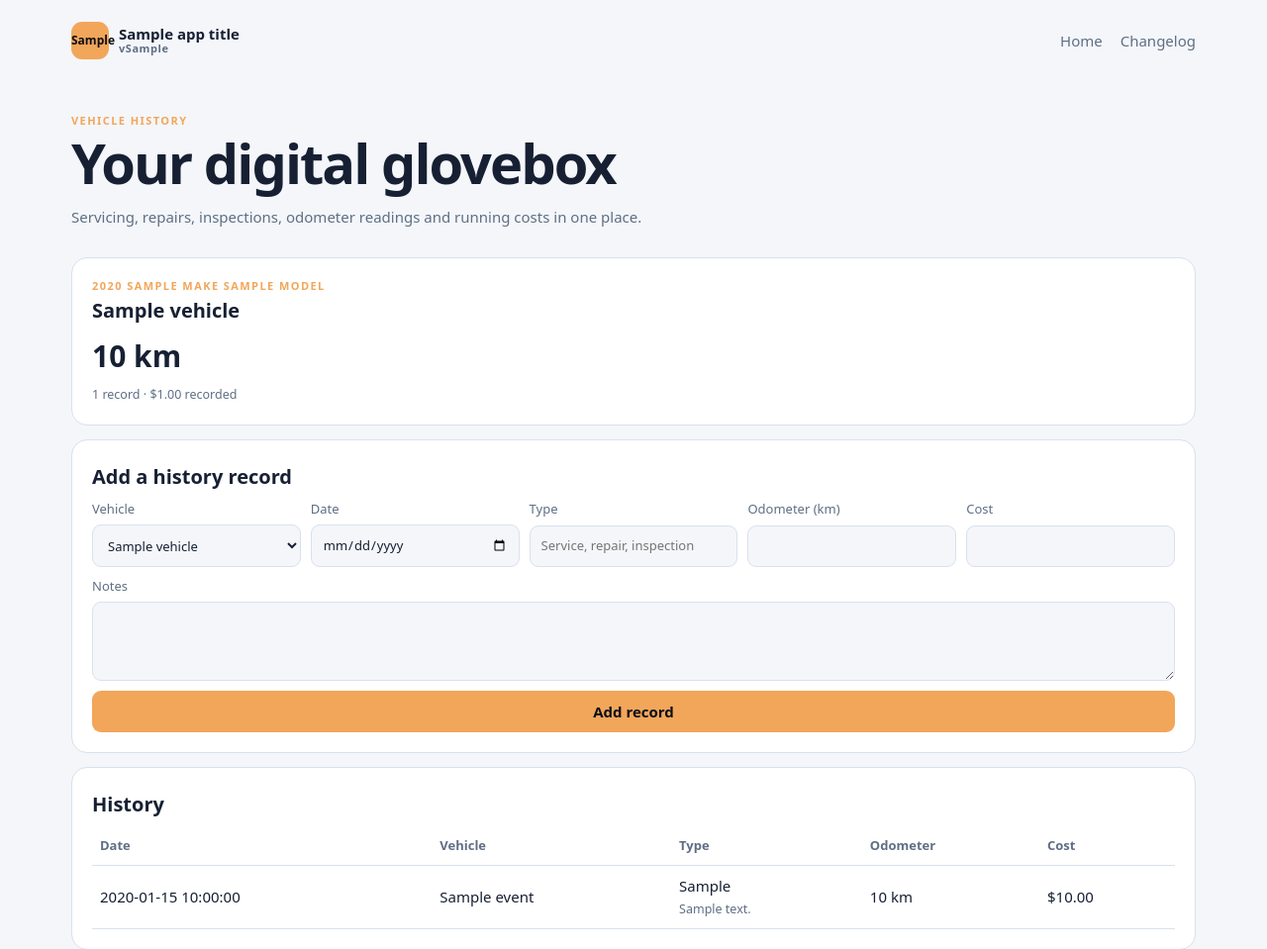
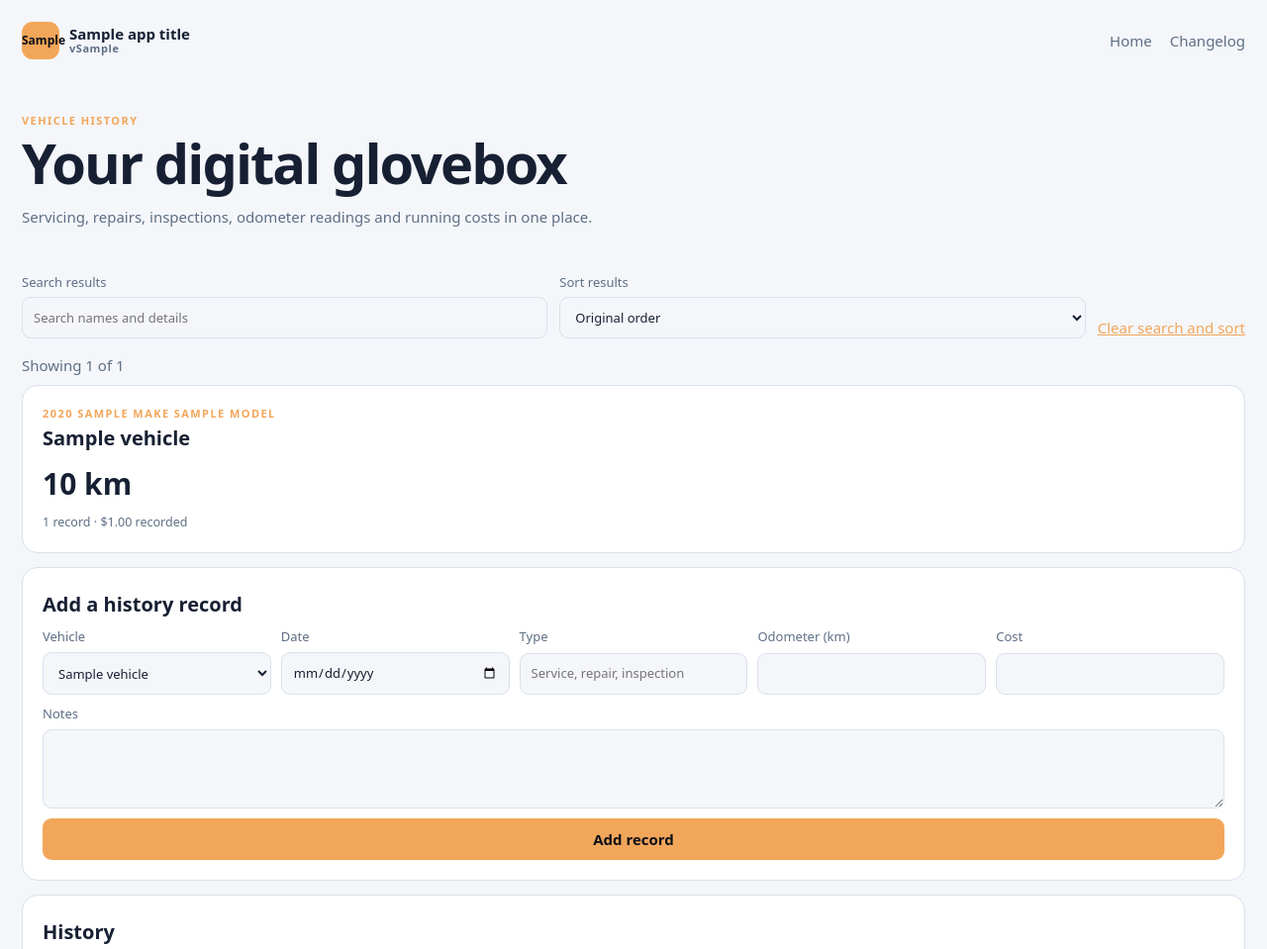
Before and after one commit to mx5matt/glovebox, a Python web app: template templates/index.html in a window 1280 px wide. Shown: the top 959 px of the page at 99% size. Run offline with Jinja, Linux system fonts and the light colour scheme; the template is opened without the code that fills it: most values are stand-ins (such as "Sample title", 1, 10 or a date in 2020).

Commit message:
Release glovebox v0.1.1

```diff
--- a/compose.yaml
+++ b/compose.yaml
@@ -1,7 +1,7 @@
 services:
   app:
     build: .
-    image: glovebox:0.1.0
+    image: glovebox:0.1.1
     container_name: glovebox
     restart: unless-stopped
     ports:
--- /dev/null
+++ b/static/dashboard.js
@@ -0,0 +1,95 @@
+(() => {
+  'use strict';
+  const root = document.querySelector('[data-dashboard-results]');
+  if (!root) return;
+  const rows = [...root.querySelectorAll('[data-dashboard-item]')];
+  const original = rows.map((el, index) => ({el, index, parent:el.parentElement, text:(el.textContent || '').toLocaleLowerCase()}));
+  const groups = [...root.querySelectorAll('[data-dashboard-group]')];
+  const tools = document.createElement('form');
+  tools.className = 'dashboard-tools'; tools.setAttribute('role','search'); tools.method = 'get';
+  const searchLabel = document.createElement('label'); searchLabel.textContent = 'Search results';
+  const search = document.createElement('input'); search.type='search'; search.name='q'; search.placeholder='Search names and details';
+  search.value = new URL(location.href).searchParams.get('q') || '';
+  searchLabel.append(search);
+  const sortLabel = document.createElement('label'); sortLabel.textContent='Sort results';
+  const sort = document.createElement('select'); sort.name='sort';
+  [['default','Original order'],['name','Name A to Z'],['name_desc','Name Z to A']].forEach(([v,t])=>sort.add(new Option(t,v)));
+  sort.value = new URL(location.href).searchParams.get('sort') || 'default';
+  sortLabel.append(sort);
+  const clear = document.createElement('a'); clear.textContent='Clear search and sort';
+  const resetURL = new URL(location.href); resetURL.searchParams.delete('q'); resetURL.searchParams.delete('sort');
+  clear.href=resetURL.pathname+resetURL.search+resetURL.hash;
+  tools.append(searchLabel,sortLabel,clear);
+  const count = document.createElement('p'); count.className='dashboard-count'; count.setAttribute('role','status'); count.setAttribute('aria-live','polite');
+  const empty = document.createElement('p'); empty.className='dashboard-empty'; empty.textContent='No matching results. Try another search or clear your search.';
+  root.before(tools,count); root.after(empty);
+  const storageKey=()=> 'dashboard-scroll:'+location.pathname+location.search;
+  const savePosition=()=>{try{sessionStorage.setItem(storageKey(),JSON.stringify({y:scrollY,time:Date.now()}));}catch(_){}};
+  let dirty=false;
+  const initialValues=new WeakMap();
+  document.querySelectorAll('form:not(.dashboard-tools) input, form:not(.dashboard-tools) textarea, form:not(.dashboard-tools) select').forEach(el=>{
+    initialValues.set(el,el.type==='checkbox'||el.type==='radio'?el.checked:el.value);
+  });
+  document.addEventListener('input',event=>{
+    const el=event.target;
+    if(!el.closest('form')||el.closest('.dashboard-tools')||!initialValues.has(el))return;
+    dirty= [...document.querySelectorAll('form:not(.dashboard-tools) input, form:not(.dashboard-tools) textarea, form:not(.dashboard-tools) select')].some(input=>initialValues.has(input) && initialValues.get(input)!==(input.type==='checkbox'||input.type==='radio'?input.checked:input.value));
+  });
+  document.addEventListener('change',event=>{if(event.target.matches('input,select,textarea'))event.target.dispatchEvent(new Event('input',{bubbles:true}));});
+  document.addEventListener('submit',event=>{
+    if(event.target!==tools){dirty=false;savePosition();}
+  });
+  window.addEventListener('beforeunload',event=>{
+    if(dirty){event.preventDefault();event.returnValue='';}
+  });
+  function syncReturnTargets(){
+    document.querySelectorAll('form').forEach(form=>{
+      if((form.method||'').toLowerCase()!=='post')return;
+      let input=form.querySelector('input[name="return_to"]');
+      if(!input){input=document.createElement('input');input.type='hidden';input.name='return_to';form.append(input);}
+      input.value=location.pathname+location.search;
+    });
+  }
+  function update(){
+    const q=search.value.trim().toLocaleLowerCase(); const order=sort.value;
+    const sorted=[...original].sort((a,b)=>order==='name'?a.text.localeCompare(b.text):order==='name_desc'?b.text.localeCompare(a.text):a.index-b.index);
+    let visible=0;
+    sorted.forEach(item=>{
+      item.el.hidden=!item.text.includes(q); if(!item.el.hidden)visible++;
+      // Preserve each element's original parent (especially tbody in tables).
+      item.parent.appendChild(item.el);
+    });
+    groups.forEach(group=>{group.hidden=!group.querySelector('[data-dashboard-item]:not([hidden])');});
+    count.textContent=`Showing ${visible} of ${original.length}`; empty.hidden=visible!==0;
+    const url=new URL(location.href);
+    q?url.searchParams.set('q',search.value.trim()):url.searchParams.delete('q');
+    order!=='default'?url.searchParams.set('sort',order):url.searchParams.delete('sort');
+    history.replaceState(history.state,'',url.pathname+url.search+url.hash);
+    syncReturnTargets();
+  }
+  tools.addEventListener('submit',event=>event.preventDefault());
+  search.addEventListener('input',update); sort.addEventListener('change',update);
+  update();
+  const navigation=performance.getEntriesByType('navigation')[0];
+  const refreshRequested=(history.state||{}).dashboardRestore===true;
+  const nativeReload=navigation && navigation.type==='reload';
+  if(refreshRequested||nativeReload){
+    try{
+      const stored=JSON.parse(sessionStorage.getItem(storageKey())||'null');
+      if(stored&&Number.isFinite(stored.y)&&Date.now()-stored.time<120000){
+        history.scrollRestoration='manual';
+        const restore=()=>scrollTo(0,stored.y);
+        requestAnimationFrame(()=>requestAnimationFrame(restore));
+        setTimeout(restore,150);setTimeout(restore,500);
+      }
+      sessionStorage.removeItem(storageKey());
+    }catch(_){}
+    history.replaceState({...history.state,dashboardRestore:false},'');
+  }
+  window.addEventListener('pagehide',()=>{if(!dirty)savePosition();});
+  window.dashboardRefresh=()=>{
+    if(dirty){return false;}
+    savePosition();history.replaceState({...history.state,dashboardRestore:true},'');
+    location.reload();return true;
+  };
+})();
--- a/static/style.css
+++ b/static/style.css
@@ -42,3 +42,6 @@ footer{text-align:center;color:var(--muted);padding:26px;font-size:13px}
 .empty{color:var(--muted);padding:6px 0}
 @media(max-width:650px){.topbar{padding:16px}main{padding:6px 16px 50px}.hide-mobile{display:none}table{font-size:13px}}
 @media(prefers-color-scheme:light){:root{color-scheme:light;--bg:#f4f6fa;--panel:#fff;--panel2:#fff;--border:#d9e1ec;--text:#172033;--muted:#5f6f85}}
+
+/* Responsive dashboard enhancements, preserving existing palette. */
+html,body{max-width:100%;overflow-x:clip}main,.container,.topbar{width:100%;max-width:1600px;min-width:0}nav,.topnav,.actions,.section-head{flex-wrap:wrap}.grid,.stat-grid,.two-column{grid-template-columns:repeat(auto-fit,minmax(min(100%,260px),1fr));align-items:start}.card,.panel,.stat-card,.item{min-width:0;height:auto;overflow-wrap:anywhere}.dashboard-tools{display:flex;align-items:end;flex-wrap:wrap;gap:12px;margin:16px 0}.dashboard-tools label{flex:1 1 210px}.dashboard-tools input,.dashboard-tools select{width:100%;min-height:42px}.dashboard-count{color:var(--muted);margin:8px 0}.dashboard-reset{align-self:center}.dashboard-empty{margin:12px 0}.dashboard-empty[hidden],[data-dashboard-item][hidden]{display:none!important}table{max-width:100%;overflow-wrap:anywhere}@media(max-width:600px){main,.container{padding-left:14px;padding-right:14px}.grid,.stat-grid,.two-column{grid-template-columns:minmax(0,1fr)}.card,.panel,.stat-card{padding:14px}.item{flex-wrap:wrap}th,td{overflow-wrap:anywhere}}
--- a/templates/base.html
+++ b/templates/base.html
@@ -25,5 +25,6 @@
   {% block content %}{% endblock %}
 </main>
 <footer>{{ app_title }} v{{ app_version }} &middot; <a href="{{ url_for('changelog') }}">Changelog</a></footer>
+<script defer src="{{ url_for('static', filename='dashboard.js') }}"></script>
 </body>
 </html>
--- a/templates/index.html
+++ b/templates/index.html
@@ -6,9 +6,9 @@
   <p class="muted">Servicing, repairs, inspections, odometer readings and running costs in one place.</p>
 </section>
 
-<section class="grid">
+<section class="grid" data-dashboard-results>
   {% for v in vehicles %}
-  <article class="card">
+  <article data-dashboard-item class="card">
     <p class="eyebrow">{{ v.year or "" }} {{ v.make }} {{ v.model }}</p>
     <h2>{{ v.name }}</h2>
     <div class="metric">{{ "{:,}".format(v.odometer) }} km</div>
```
Also changed, not shown: app.py (+18 -5 lines), CHANGELOG.md, README.md.
